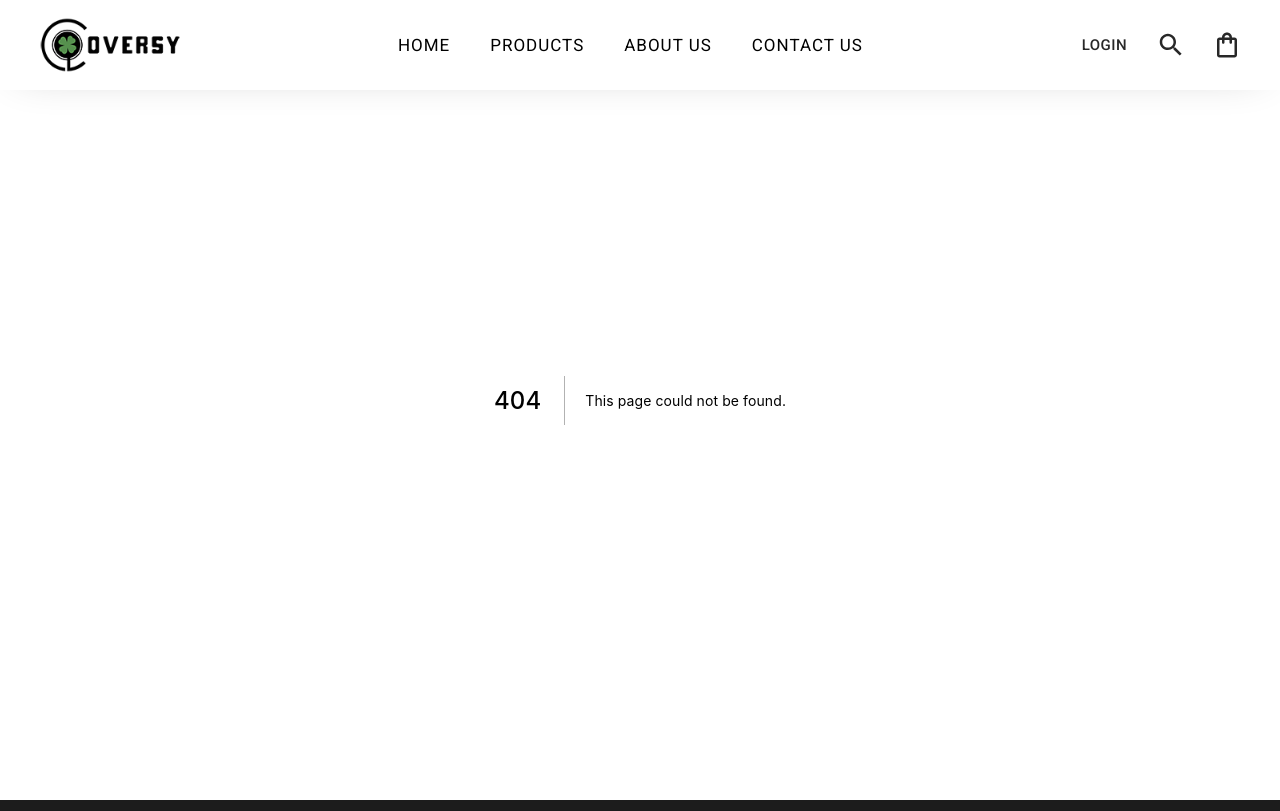
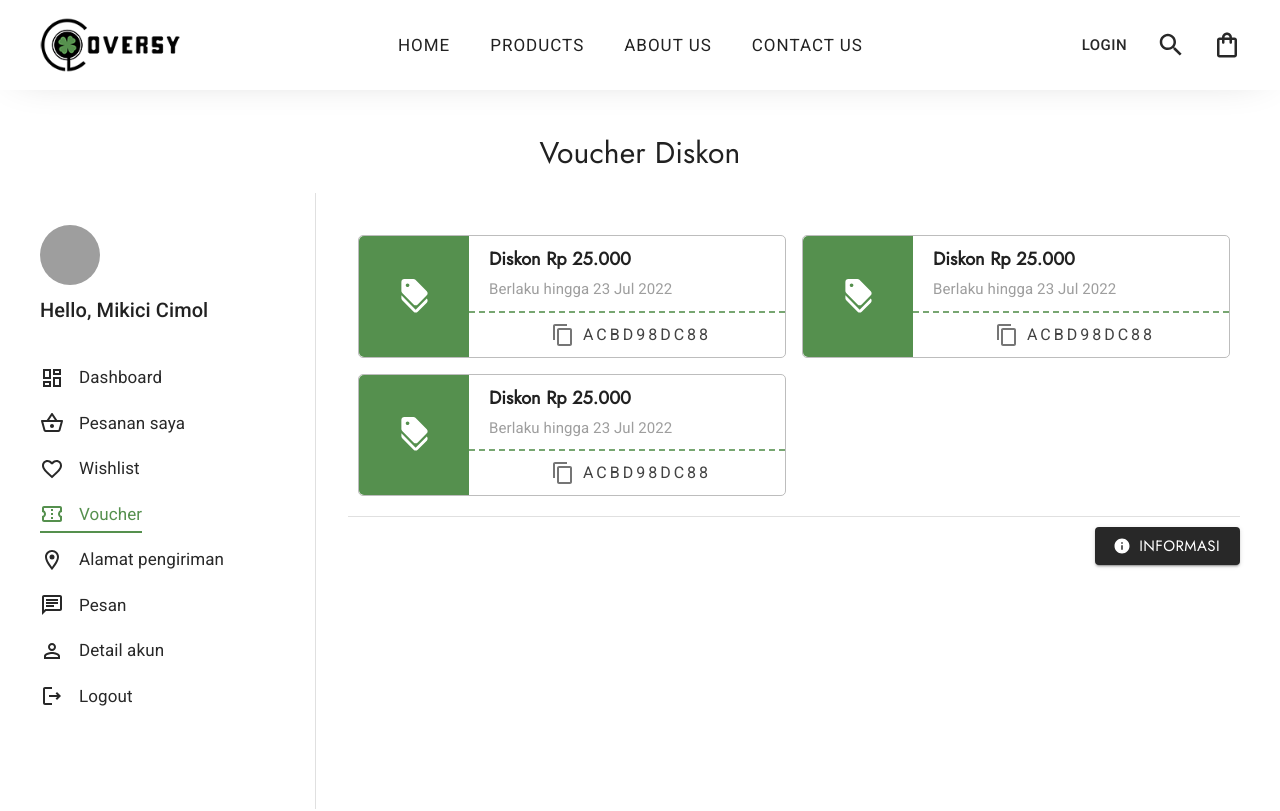
Before and after one commit to ericpeweh/cloversy-store-web, a Next.js app: page /account/voucher in a window 1280 px wide. Before the commit this address had no page. Shown: the top 811 px of the page. Built offline with nearby package versions, Linux system fonts and the light colour scheme; grey boxes are pictures that could not be loaded.

Commit message:
added /account/voucher page

```diff
--- /dev/null
+++ b/pages/account/voucher.tsx
@@ -0,0 +1,29 @@
+// Dependencies
+import React from "react";
+import Head from "next/head";
+import { NextPage } from "next";
+
+// Components
+import MainWrapper from "../../components/PageWrapper/MainWrapper";
+import MyVoucher from "../../parts/MyVoucher/MyVoucher";
+import AccountWrapper from "../../parts/AccountWrapper/AccountWrapper";
+
+const MyVoucherPage: NextPage = () => {
+	return (
+		<>
+			<Head>
+				<title>Voucher Saya</title>
+				<meta name="description" content="Customize your shoes, be special!" />
+				<link rel="icon" href="/favicon.ico" />
+			</Head>
+
+			<MainWrapper>
+				<AccountWrapper title="Voucher Diskon">
+					<MyVoucher />
+				</AccountWrapper>
+			</MainWrapper>
+		</>
+	);
+};
+
+export default MyVoucherPage;
--- /dev/null
+++ b/parts/MyVoucher/MyVoucher.styles.ts
@@ -0,0 +1,87 @@
+// Dependencies
+import { styled } from "@mui/system";
+
+// Components
+import { Grid } from "@mui/material";
+
+export const MyVoucherContainer = styled("section")({
+	display: "flex",
+	flexDirection: "column",
+	gap: "1rem"
+});
+
+export const VoucherContainer = styled(Grid)(({ theme }) => ({
+	padding: "1rem"
+})) as typeof Grid;
+
+export const Voucher = styled("div")(({ theme }) => ({
+	display: "flex",
+	border: `1px solid ${theme.palette.grey[400]}`,
+	borderRadius: "0.5rem"
+}));
+
+export const VoucherInfo = styled("div")({
+	display: "flex",
+	flexDirection: "column",
+	flex: 1
+});
+
+export const VoucherContent = styled("div")({
+	padding: "1rem 2rem"
+});
+
+export const VoucherTitle = styled("h2")({
+	fontSize: "1.8rem",
+	fontFamily: "var(--font-secondary)",
+	fontWeight: 600,
+	display: "flex",
+	gap: "1rem",
+	marginBottom: "0.5rem"
+});
+
+export const VoucherExpiry = styled("p")(({ theme }) => ({
+	fontSize: "1.5rem",
+	color: theme.palette.grey[500]
+}));
+
+export const VoucherCode = styled("p")(({ theme }) => ({
+	fontSize: "1.6rem",
+	color: theme.palette.grey[800],
+	padding: "0.2rem 0",
+	display: "flex",
+	justifyContent: "center",
+	alignItems: "center",
+	letterSpacing: "3px",
+	borderTop: `2px dashed ${theme.palette.primary.light}`
+}));
+
+export const VoucherImage = styled("div")(({ theme }) => ({
+	width: "11rem",
+	alignSelf: "stretch",
+	backgroundColor: theme.palette.primary.main,
+	color: "#fff",
+	borderRadius: "0.5rem 0 0 0.5rem",
+	overflow: "hidden",
+	display: "flex",
+	justifyContent: "center",
+	alignItems: "center"
+}));
+
+// Information Modal
+export const InfoTitle = styled("h4")(({ theme }) => ({
+	fontSize: "1.7rem",
+	marginBottom: "1rem",
+	color: theme.palette.grey[700]
+}));
+
+export const InfoText = styled("p")({
+	fontSize: "1.6rem",
+	color: "#333"
+});
+
+export const UsageList = styled("ol")({
+	marginLeft: "2rem",
+	"& > li": {
+		marginBottom: "0.5rem"
+	}
+});
--- /dev/null
+++ b/parts/MyVoucher/MyVoucher.tsx
@@ -0,0 +1,178 @@
+// Dependencies
+import React from "react";
+
+// Styles
+import {
+	MyVoucherContainer,
+	VoucherImage,
+	VoucherContainer,
+	VoucherContent,
+	VoucherTitle,
+	VoucherExpiry,
+	Voucher,
+	VoucherCode,
+	VoucherInfo,
+	UsageList,
+	InfoTitle,
+	InfoText
+} from "./MyVoucher.styles";
+
+// Icons
+import InfoIcon from "@mui/icons-material/Info";
+import DiscountIcon from "@mui/icons-material/Discount";
+import ContentCopyIcon from "@mui/icons-material/ContentCopy";
+
+// Hooks
+import useModal from "../../hooks/useModal";
+
+// Components
+import {
+	Dialog,
+	DialogContent,
+	DialogContentText,
+	DialogTitle,
+	Divider,
+	Grid,
+	IconButton
+} from "@mui/material";
+import Button from "../../components/Button/Button";
+import Tooltip from "../../components/Tooltip/Tooltip";
+import CloseButton from "../../components/CloseButton/CloseButton";
+
+const MyVoucher = () => {
+	const {
+		isOpen: isInfoVoucherModalOpen,
+		openHandler: openInfoVoucherModalHandler,
+		closeHandler: closeInfoVoucherModalHandler
+	} = useModal();
+
+	return (
+		<MyVoucherContainer>
+			<Dialog open={isInfoVoucherModalOpen} onClose={closeInfoVoucherModalHandler}>
+				<CloseButton
+					onClick={closeInfoVoucherModalHandler}
+					sx={{ top: "1.5rem", right: "1.5rem", width: "3rem", height: "3rem" }}
+				/>
+				<DialogTitle>Penggunaan Voucher</DialogTitle>
+				<Divider />
+				<DialogContent>
+					<DialogContentText sx={{ mb: 3 }}>
+						<InfoTitle>Syarat & Ketentuan</InfoTitle>
+						<InfoText>
+							Lorem ipsum dolor sit amet consectetur adipisicing elit. Nisi, aut! Nemo id tempore a
+							maxime! Placeat error consectetur itaque beatae inventore. A, esse aperiam. Ratione id
+							sapiente iure odio nulla?
+						</InfoText>
+					</DialogContentText>
+					<DialogContentText sx={{ mb: 3 }}>
+						<InfoTitle>Memperoleh Voucher</InfoTitle>
+						<InfoText>
+							Lorem ipsum dolor sit amet consectetur adipisicing elit. Nisi, aut! Nemo id tempore a
+							maxime! Placeat error consectetur itaque beatae inventore. A, esse aperiam. Ratione id
+							sapiente iure odio nulla?
+						</InfoText>
+					</DialogContentText>
+					<DialogContentText>
+						<InfoTitle>Cara Pakai</InfoTitle>
+						<UsageList>
+							<li>
+								<InfoText>
+									Lorem ipsum dolor sit amet consectetur adipisicing elit. Nisi, aut! Nemo id
+									tempore a maxime!
+								</InfoText>
+							</li>
+							<li>
+								<InfoText>
+									Placeat error consectetur itaque beatae inventore. A, esse aperiam. Ratione id
+									sapiente iure odio nulla?
+								</InfoText>
+							</li>
+							<li>
+								<InfoText>Placeat error consectetur itaque beatae inventore.</InfoText>
+							</li>
+							<li>
+								<InfoText>Placeat error consectetur itaque beatae inventore. A,</InfoText>
+							</li>
+						</UsageList>
+					</DialogContentText>
+				</DialogContent>
+			</Dialog>
+			<VoucherContainer container spacing={2}>
+				<Grid item xs={6}>
+					<Voucher>
+						<VoucherImage>
+							<DiscountIcon fontSize="large" />
+						</VoucherImage>
+						<VoucherInfo>
+							<VoucherContent>
+								<VoucherTitle>Diskon Rp 25.000</VoucherTitle>
+								<VoucherExpiry>Berlaku hingga 23 Jul 2022</VoucherExpiry>
+							</VoucherContent>
+							<VoucherCode>
+								<Tooltip title="Salin kode">
+									<IconButton>
+										<ContentCopyIcon />
+									</IconButton>
+								</Tooltip>
+								ACBD98DC88
+							</VoucherCode>
+						</VoucherInfo>
+					</Voucher>
+				</Grid>
+				<Grid item xs={6}>
+					<Voucher>
+						<VoucherImage>
+							<DiscountIcon fontSize="large" />
+						</VoucherImage>
+						<VoucherInfo>
+							<VoucherContent>
+								<VoucherTitle>Diskon Rp 25.000</VoucherTitle>
+								<VoucherExpiry>Berlaku hingga 23 Jul 2022</VoucherExpiry>
+							</VoucherContent>
+							<VoucherCode>
+								<Tooltip title="Salin kode">
+									<IconButton>
+										<ContentCopyIcon />
+									</IconButton>
+								</Tooltip>
+								ACBD98DC88
+							</VoucherCode>
+						</VoucherInfo>
+					</Voucher>
+				</Grid>
+				<Grid item xs={6}>
+					<Voucher>
+						<VoucherImage>
+							<DiscountIcon fontSize="large" />
+						</VoucherImage>
+						<VoucherInfo>
+							<VoucherContent>
+								<VoucherTitle>Diskon Rp 25.000</VoucherTitle>
+								<VoucherExpiry>Berlaku hingga 23 Jul 2022</VoucherExpiry>
+							</VoucherContent>
+							<VoucherCode>
+								<Tooltip title="Salin kode">
+									<IconButton>
+										<ContentCopyIcon />
+									</IconButton>
+								</Tooltip>
+								ACBD98DC88
+							</VoucherCode>
+						</VoucherInfo>
+					</Voucher>
+				</Grid>
+			</VoucherContainer>
+			<Divider flexItem />
+			<Button
+				sx={{ alignSelf: "flex-end" }}
+				size="small"
+				startIcon={<InfoIcon />}
+				onClick={openInfoVoucherModalHandler}
+			>
+				Informasi
+			</Button>
+		</MyVoucherContainer>
+	);
+};
+
+export default MyVoucher;
```
